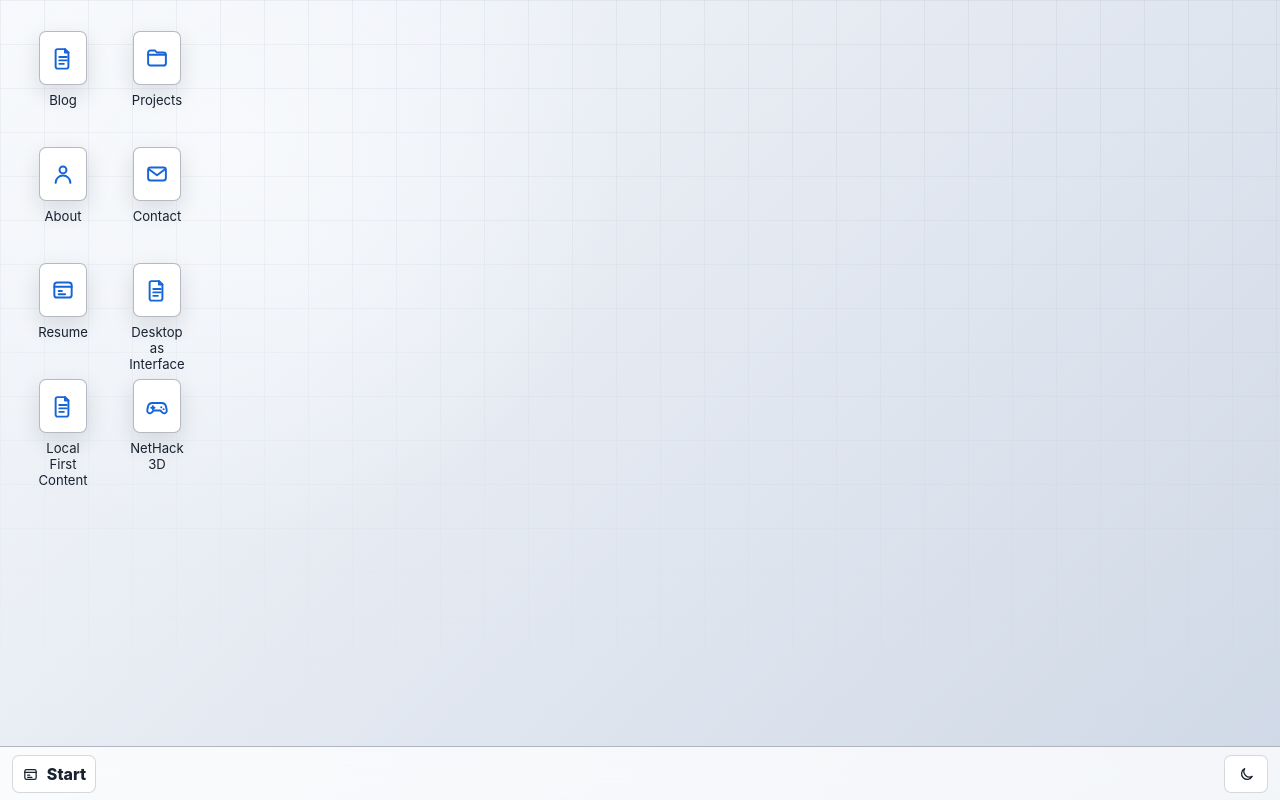
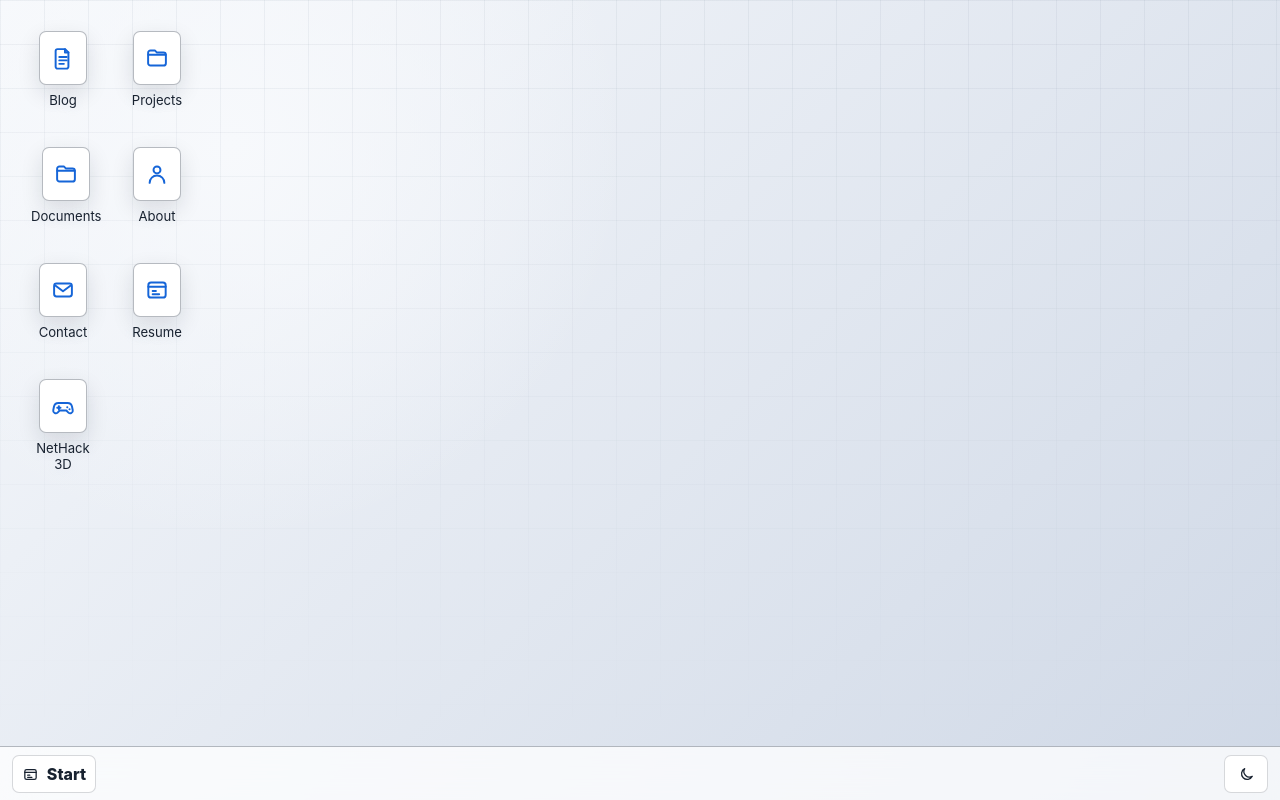
Before and after one commit to Julioevm/julioevm.github.io, a React (Vite) app: page / in a window 1280 px wide. Built offline with nearby package versions, Linux system fonts and the light colour scheme.

Commit message:
Add documents folder

```diff
--- a/src/components/Taskbar.tsx
+++ b/src/components/Taskbar.tsx
@@ -1,6 +1,6 @@
 import { useEffect, useRef, useState } from "react";
 import { useNavigate } from "react-router-dom";
-import { featuredDesktopItems, projectFileItems } from "../content/routes";
+import { documentFileItems, featuredDesktopItems, projectFileItems } from "../content/routes";
 import { useDesktopStore } from "../store/desktopStore";
 import { Icon, getWindowIcon } from "./Icon";
 
@@ -23,8 +23,8 @@ const compactMenuItems = (items: Array<(typeof featuredDesktopItems)[number] | u
 const blogItems = featuredDesktopItems.filter((item) => item.kind === "blog");
 const gameItems = featuredDesktopItems.filter((item) => item.kind === "game");
 const documentItems = compactMenuItems([
-  projectFileItems.find((item) => item.id === "project:os-portfolio"),
-  projectFileItems.find((item) => item.id === "project:markdown-workbench")
+  getMenuItem("documents"),
+  ...documentFileItems
 ]);
 const startMenuActions = compactMenuItems([
   getMenuItem("about"),
@@ -51,7 +51,7 @@ const startMenuSections: StartMenuSection[] = [
   {
     id: "documents",
     title: "Documents",
-    icon: "article",
+    icon: "folder",
     items: documentItems
   },
   {
--- a/src/components/WindowContent.tsx
+++ b/src/components/WindowContent.tsx
@@ -4,7 +4,7 @@ import remarkGfm from "remark-gfm";
 import { getGame } from "../content/games";
 import { blogPosts, getBlogPost } from "../content/posts";
 import { getProject } from "../content/projects";
-import { projectFileItems } from "../content/routes";
+import { documentFileItems, projectFileItems } from "../content/routes";
 import { useDesktopStore, type DesktopWindow, type WindowSeed } from "../store/desktopStore";
 import { Icon, getWindowIcon } from "./Icon";
 
@@ -41,8 +41,19 @@ export function WindowContent({ window }: WindowContentProps) {
   }
 
   if (window.kind === "folder" || window.kind === "projectIndex") {
+    if (window.route === "/documents") {
+      return (
+        <FolderView
+          ariaLabel="Documents files"
+          items={documentFileItems}
+          onOpen={openFile}
+        />
+      );
+    }
+
     return (
       <FolderView
+        ariaLabel="Projects files"
         title="Projects"
         summary="Selected work, experiments, and repositories stored as project files."
         items={projectFileItems}
@@ -175,20 +186,23 @@ export function WindowContent({ window }: WindowContentProps) {
 }
 
 type FolderViewProps = {
-  title: string;
-  summary: string;
+  ariaLabel: string;
+  title?: string;
+  summary?: string;
   items: WindowSeed[];
   onOpen: (item: WindowSeed) => void;
 };
 
-function FolderView({ title, summary, items, onOpen }: FolderViewProps) {
+function FolderView({ ariaLabel, title, summary, items, onOpen }: FolderViewProps) {
   return (
     <div className="folder-view">
-      <div className="folder-view__header">
-        <h1>{title}</h1>
-        <p>{summary}</p>
-      </div>
-      <div className="folder-view__grid" role="list" aria-label={`${title} files`}>
+      {title || summary ? (
+        <div className="folder-view__header">
+          {title ? <h1>{title}</h1> : null}
+          {summary ? <p>{summary}</p> : null}
+        </div>
+      ) : null}
+      <div className="folder-view__grid" role="list" aria-label={ariaLabel}>
         {items.map((item) => {
           const project = getProject(item.route.split("/").at(-1) ?? "");
           return (
--- a/src/content/routes.ts
+++ b/src/content/routes.ts
@@ -19,6 +19,14 @@ export const defaultWindows = {
     route: "/projects",
     width: 780,
     height: 560
+  },
+  documents: {
+    id: "documents",
+    kind: "folder",
+    title: "Documents",
+    route: "/documents",
+    width: 700,
+    height: 480
   },
   about: {
     id: "about",
@@ -48,7 +56,7 @@ export const defaultWindows = {
   }
 } satisfies Record<string, WindowSeed>;
 
-const getBlogWindow = (slug: string): WindowSeed | null => {
+export const getBlogWindow = (slug: string): WindowSeed | null => {
   const post = getBlogPost(slug);
   return post
     ? {
@@ -81,6 +89,11 @@ export const projectFileItems = projects.flatMap((project) => {
   return window ? [window] : [];
 });
 
+export const documentFileItems = blogPosts.flatMap((post) => {
+  const window = getBlogWindow(post.slug);
+  return window ? [window] : [];
+});
+
 const getGameWindow = (slug: string): WindowSeed | null => {
   const game = getGame(slug);
   return game
@@ -108,6 +121,10 @@ export const getRouteWindow = (pathname: string): WindowSeed | null => {
 
   if (pathname === "/projects") {
     return defaultWindows.projectIndex;
+  }
+
+  if (pathname === "/documents") {
+    return defaultWindows.documents;
   }
 
   if (pathname === "/about") {
@@ -143,13 +160,10 @@ export const getRouteWindow = (pathname: string): WindowSeed | null => {
 export const featuredDesktopItems = [
   defaultWindows.blogIndex,
   defaultWindows.projectIndex,
+  defaultWindows.documents,
   defaultWindows.about,
   defaultWindows.contact,
   defaultWindows.resume,
-  ...blogPosts.slice(0, 2).flatMap((post) => {
-    const window = getBlogWindow(post.slug);
-    return window ? [window] : [];
-  }),
   ...games.flatMap((game) => {
     const window = getGameWindow(game.slug);
     return window ? [window] : [];
```
